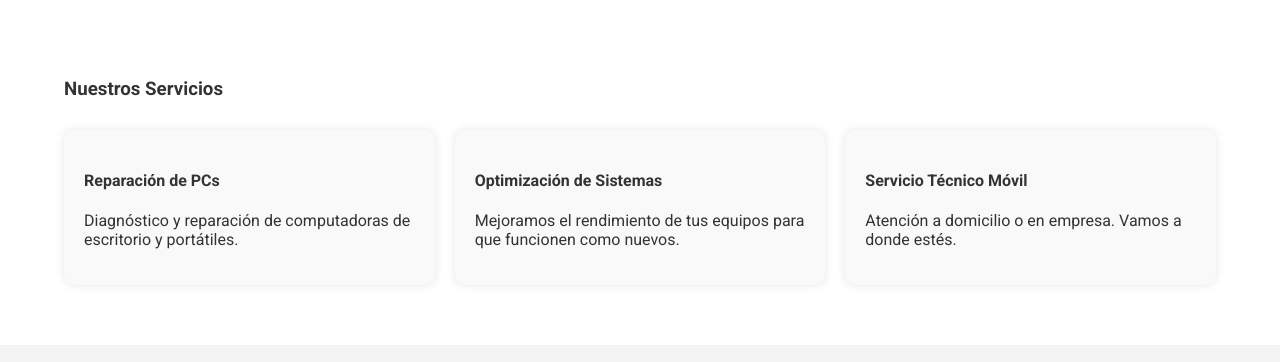
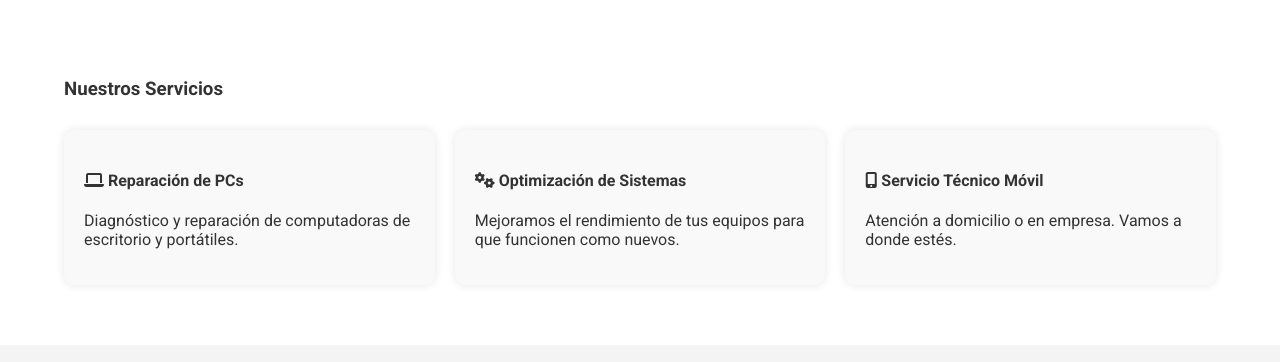
Before and after one commit to CristoRee/ProyectoMACS, a PHP site: page / in a window 1280 px wide. Shown: the part 340-702 px from the top of the page. Run offline with PHP 8.4, Linux system fonts and the light colour scheme.

Commit message:
Agregado de iconos como prueba | C-0.02

```diff
--- a/estiloInx.css
+++ b/estiloInx.css
@@ -1,4 +1,6 @@
-/* styles.css */
+html {
+  scroll-behavior: smooth;
+}
 
 body {
   margin: 0;
--- a/index.php
+++ b/index.php
@@ -6,6 +6,7 @@
   <title>BinaryTEC - Reparación y Servicio Técnico</title>
   <link rel="stylesheet" href="estiloInx.css" />
   <link href="https://fonts.googleapis.com/css2?family=Roboto:wght@400;700&display=swap" rel="stylesheet">
+  <link rel="stylesheet" href="https://cdnjs.cloudflare.com/ajax/libs/font-awesome/6.5.0/css/all.min.css">
 </head>
 <body>
   <header>
@@ -34,15 +35,15 @@
       <h3>Nuestros Servicios</h3>
       <div class="cards">
         <div class="card">
-          <h4>Reparación de PCs</h4>
+          <h4><i class="fas fa-laptop"></i> Reparación de PCs</h4>
           <p>Diagnóstico y reparación de computadoras de escritorio y portátiles.</p>
         </div>
         <div class="card">
-          <h4>Optimización de Sistemas</h4>
+          <h4><i class="fas fa-cogs"></i> Optimización de Sistemas</h4>
           <p>Mejoramos el rendimiento de tus equipos para que funcionen como nuevos.</p>
         </div>
         <div class="card">
-          <h4>Servicio Técnico Móvil</h4>
+          <h4><i class="fas fa-mobile-alt"></i> Servicio Técnico Móvil</h4>
           <p>Atención a domicilio o en empresa. Vamos a donde estés.</p>
         </div>
       </div>
```
